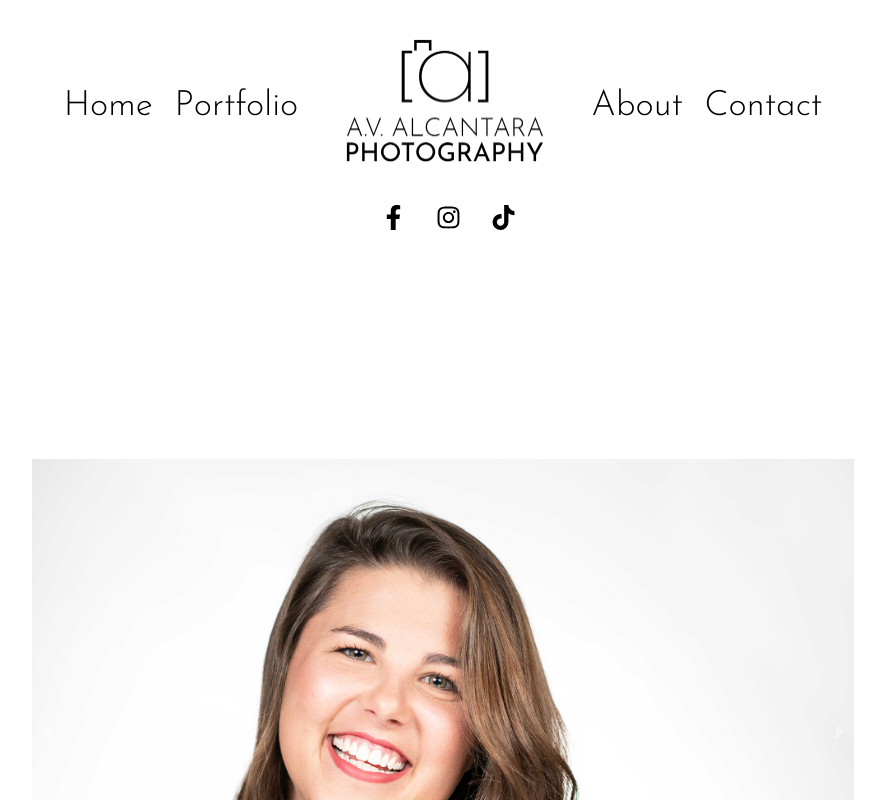
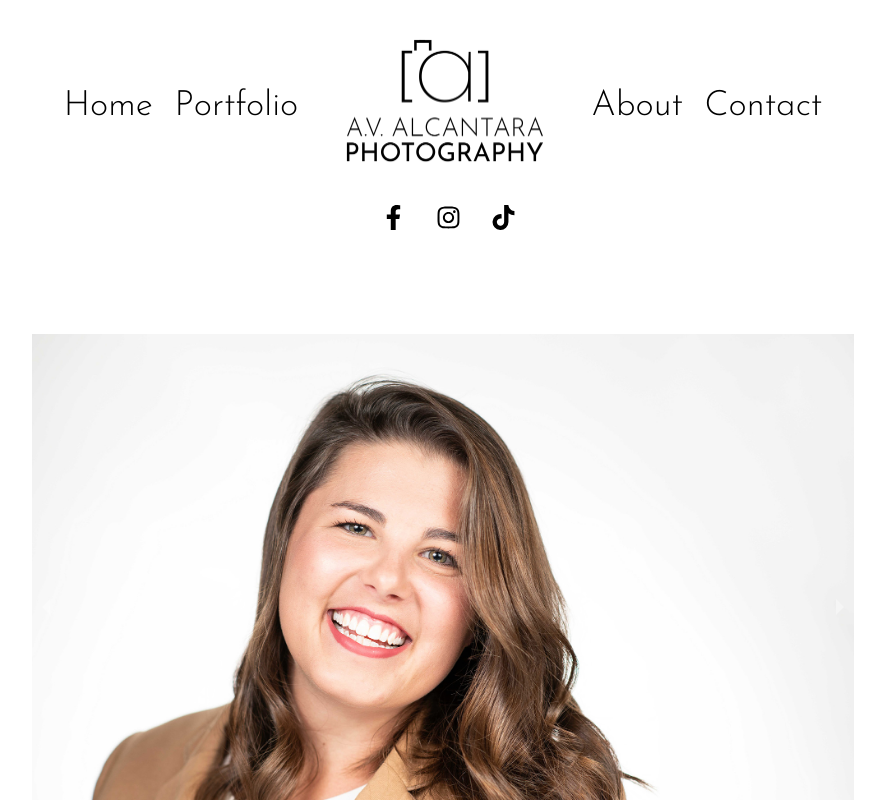
Before and after one commit to adamalcantara/avalcantaraphotography, a React (Create React App) app: page / in a window 1280 px wide. Shown: the top 800 px of the page, without its empty margins (197-1082 px from the left). Built offline with nearby package versions, Linux system fonts and the light colour scheme.

Commit message:
Fixing media queries for navigation

```diff
--- a/src/App.css
+++ b/src/App.css
@@ -9,7 +9,7 @@
 
 @media screen and (max-width: 1700px) {
   #pageContent {
-    margin-top: 225px;
+    margin-top: 100px;
   }
 }
 
--- a/src/Components/Navbar/Navbar.css
+++ b/src/Components/Navbar/Navbar.css
@@ -131,6 +131,12 @@
 
 
 /* media queries */
+@media screen and (max-width: 2000px) {
+    #navigation {
+        width: 60%;
+    }
+}
+
 @media screen and (max-width: 1700px) {
     #logo {
         width: 300px;
```
